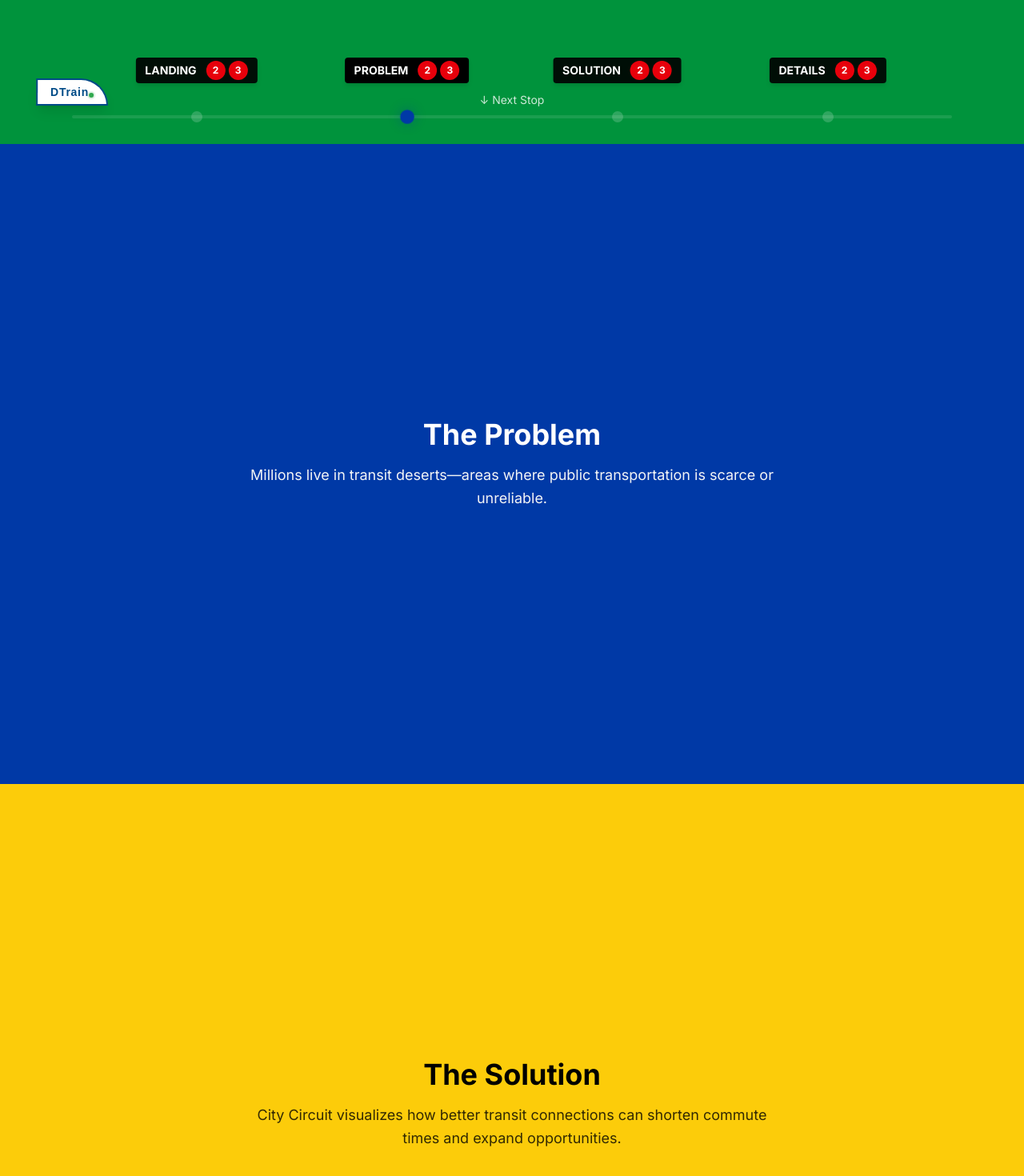
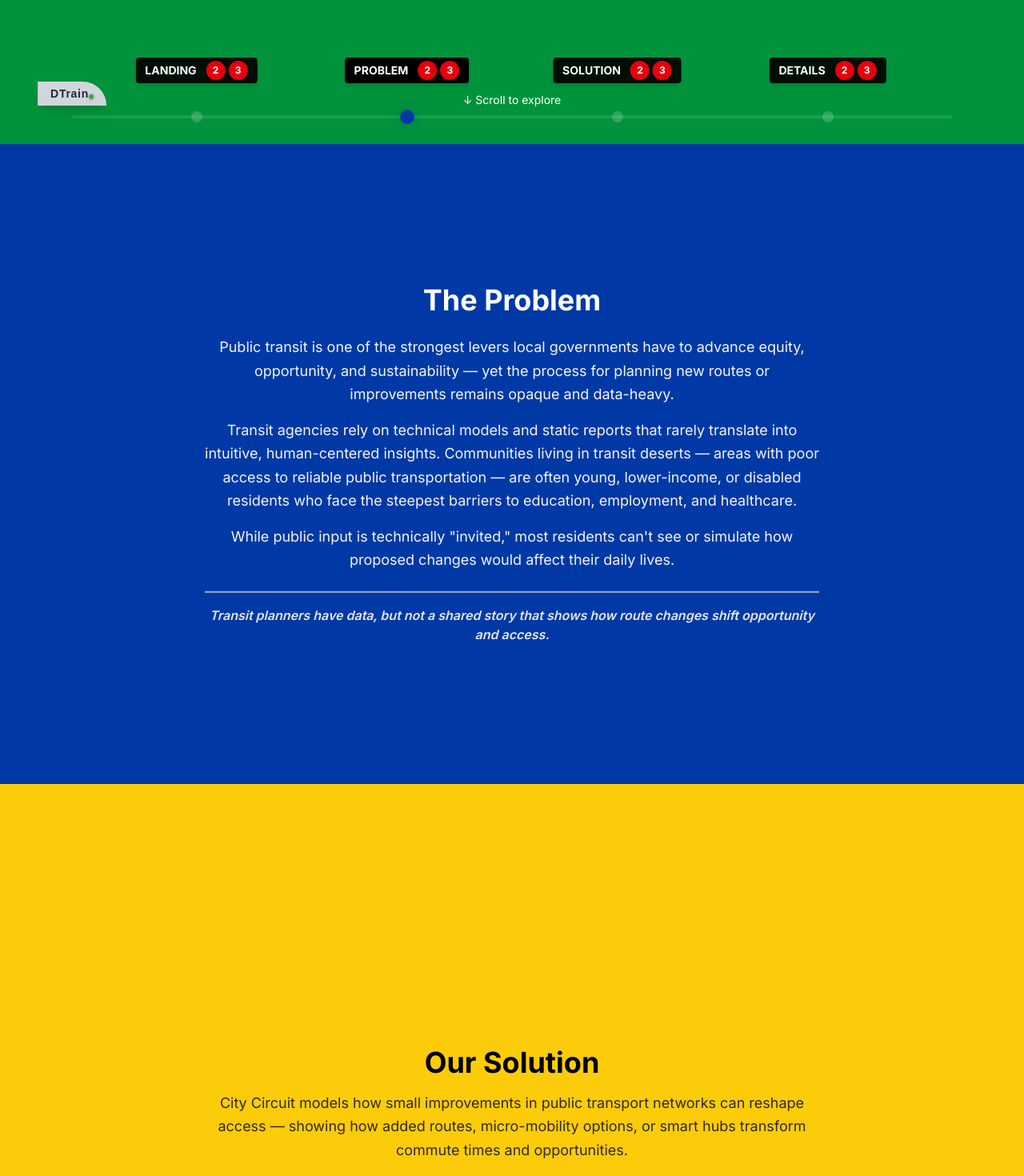
Before and after one commit to carolineeausema/city_circuit, a Next.js app: page / in a window 1280 px wide. Shown: the part 620-2090 px from the top of the page at 80% size. Built offline with nearby package versions, Linux system fonts and the light colour scheme.

Commit message:
satisfying amount of changes

```diff
--- a/src/app/page.tsx
+++ b/src/app/page.tsx
@@ -1,7 +1,10 @@
 "use client";
 import React from "react";
-import AnimatedSection from "@/components/AnimatedCircuit";
 import BottomLine from "@/components/BottomLine";
+import Landing from "@/components/sections/Landing";
+import Problem from "@/components/sections/Problem";
+import Solution from "@/components/sections/Solution";
+import Details from "@/components/sections/Details";
 import { useInView } from "framer-motion";
 
 export default function HomePage() {
@@ -27,34 +30,13 @@ export default function HomePage() {
     <main className="relative overflow-x-hidden bg-black min-h-screen">
       <BottomLine stations={stationsWithInView} />
 
-      <AnimatedSection rootRef={landingRef} className="bg-[#00933C] text-white" sectionId="landing">
-        <h1 className="text-6xl font-extrabold tracking-tight">City Circuit</h1>
-        <p className="text-xl text-gray-100 mt-4 max-w-xl mx-auto">
-          Rethinking how transportation connects people, neighborhoods, and opportunity.
-        </p>
-        <div className="absolute bottom-10 animate-bounce text-sm opacity-80">↓ Next Stop</div>
-      </AnimatedSection>
+      <Landing rootRef={landingRef} />
 
-      <AnimatedSection rootRef={problemRef} className="bg-[#0039A6] text-white" sectionId="problem">
-        <h2 className="text-4xl font-bold mb-4">The Problem</h2>
-        <p className="max-w-2xl text-lg leading-relaxed text-gray-100">
-          Millions live in transit deserts—areas where public transportation is scarce or unreliable.
-        </p>
-      </AnimatedSection>
+      <Problem rootRef={problemRef} />
 
-      <AnimatedSection rootRef={solutionRef} className="bg-[#FCCC0A] text-black" sectionId="solution">
-        <h2 className="text-4xl font-bold mb-4">The Solution</h2>
-        <p className="max-w-2xl text-lg leading-relaxed text-black/80">
-          City Circuit visualizes how better transit connections can shorten commute times and expand opportunities.
-        </p>
-      </AnimatedSection>
+      <Solution rootRef={solutionRef} />
 
-      <AnimatedSection rootRef={detailsRef} className="bg-[#EE352E] text-white" sectionId="details">
-        <h2 className="text-4xl font-bold mb-4">More Details</h2>
-        <p className="max-w-3xl text-lg leading-relaxed text-gray-100">
-          Dive deeper into data and see how small improvements ripple across communities.
-        </p>
-      </AnimatedSection>
+      <Details rootRef={detailsRef} />
     </main>
   );
 }
--- a/src/components/SubwayCar.tsx
+++ b/src/components/SubwayCar.tsx
@@ -17,10 +17,10 @@ const SubwayCar: React.FC<SubwayCarProps> = ({ progress }) => {
       }}
     >
       {/* D-Train Text in Deloitte Style with quad shape and pointed bottom right */}
-      <div className="relative px-4 py-2 bg-white shadow-lg border-2 border-[#004B87]" style={{ borderRadius: "0 50px 0 0" }}>
+      <div className="relative px-4 py-2 bg-gray-300 shadow-lg" style={{ borderRadius: "0 50px 0 0" }}>
         <div className="flex items-center gap-0 whitespace-nowrap relative z-10">
           <span
-            className="font-bold text-sm tracking-wider text-[#004B87]"
+            className="font-bold text-sm tracking-wider text-gray-800"
             style={{
               fontFamily: "'Arial', 'Helvetica', sans-serif",
               letterSpacing: "0.05em",
--- a/src/components/sections/Details.tsx
+++ b/src/components/sections/Details.tsx
@@ -1,9 +1,15 @@
 "use client";
 import { motion } from "framer-motion";
+import { ReactNode } from "react";
 
-export default function Details() {
+interface DetailsProps {
+  rootRef?: React.RefObject<HTMLElement>;
+  children?: ReactNode;
+}
+
+export default function Details({ rootRef, children }: DetailsProps) {
   return (
-    <section className="h-screen flex items-center justify-center bg-white text-gray-900 px-8">
+    <section ref={rootRef} className="h-screen flex items-center justify-center px-8" style={{ backgroundColor: "#EE352E", color: "white" }}>
       <motion.div
         initial={{ opacity: 0, y: 30 }}
         whileInView={{ opacity: 1, y: 0 }}
@@ -16,6 +22,7 @@ export default function Details() {
           Explore interactive visuals that compare cities, analyze accessibility gaps, and
           highlight how investments in mobility infrastructure ripple across communities.
         </p>
+        {children}
       </motion.div>
     </section>
   );
--- a/src/components/sections/Landing.tsx
+++ b/src/components/sections/Landing.tsx
@@ -1,5 +1,7 @@
 "use client";
 import { ReactNode } from "react";
+import { motion, useScroll, useTransform } from "framer-motion";
+import { useRef } from "react";
 
 interface LandingProps {
   rootRef?: React.RefObject<HTMLElement>;
@@ -7,18 +9,28 @@ interface LandingProps {
 }
 
 export default function Landing({ rootRef, children }: LandingProps) {
+  const scrollRef = useRef<HTMLDivElement>(null);
+  const { scrollY } = useScroll();
+  const opacity = useTransform(scrollY, [0, 300], [1, 0]);
+
   return (
-    <section ref={rootRef} className="h-screen flex items-center justify-center bg-black text-white px-8">
+    <section ref={rootRef} className="h-screen flex items-center justify-center px-8 relative" style={{ backgroundColor: "#00933C" }}>
       <div className="max-w-4xl text-center">
         <h1 className="text-6xl font-extrabold tracking-tight text-white">City Circuit</h1>
         <p className="text-xl text-gray-200 mt-4 max-w-xl mx-auto">
           Rethinking how transportation connects people, neighborhoods, and opportunity.
         </p>
-        <div className="absolute bottom-10 animate-bounce text-sm opacity-70">
-          ↓ Scroll to explore
-        </div>
         {children}
       </div>
+
+      {/* Scroll to explore text that fades out */}
+      <motion.div
+        ref={scrollRef}
+        style={{ opacity }}
+        className="absolute bottom-10 left-1/2 transform -translate-x-1/2 text-sm text-white pointer-events-none"
+      >
+        <div className="animate-bounce">↓ Scroll to explore</div>
+      </motion.div>
     </section>
   );
 }
--- a/src/components/sections/Problem.tsx
+++ b/src/components/sections/Problem.tsx
@@ -8,13 +8,30 @@ interface ProblemProps {
 
 export default function Problem({ rootRef, children }: ProblemProps) {
   return (
-    <section ref={rootRef} className="h-screen flex items-center justify-center bg-blue-900 text-white px-8">
-      <div className="max-w-2xl text-center">
-        <h2 className="text-4xl font-bold mb-4 text-white">The Problem</h2>
-        <p className="text-lg leading-relaxed text-gray-200">
-          Millions live in transit deserts—areas where public transportation is scarce or unreliable.
-          This limits access to jobs, education, and essential services.
-        </p>
+    <section ref={rootRef} className="h-screen flex items-center justify-center px-8" style={{ backgroundColor: "#0039A6", color: "white" }}>
+      <div className="max-w-3xl text-center">
+        <h2 className="text-4xl font-bold mb-6 text-white">The Problem</h2>
+
+        <div className="space-y-4 text-lg leading-relaxed text-gray-100 mb-6">
+          <p>
+            Public transit is one of the strongest levers local governments have to advance equity, opportunity, and sustainability — yet the process for planning new routes or improvements remains opaque and data-heavy.
+          </p>
+
+          <p>
+            Transit agencies rely on technical models and static reports that rarely translate into intuitive, human-centered insights. Communities living in transit deserts — areas with poor access to reliable public transportation — are often young, lower-income, or disabled residents who face the steepest barriers to education, employment, and healthcare.
+          </p>
+
+          <p>
+            While public input is technically "invited," most residents can't see or simulate how proposed changes would affect their daily lives.
+          </p>
+        </div>
+
+        <div className="border-t-2 border-gray-400 pt-4 mt-6">
+          <p className="text-base font-semibold italic text-gray-200">
+            Transit planners have data, but not a shared story that shows how route changes shift opportunity and access.
+          </p>
+        </div>
+
         {children}
       </div>
     </section>
--- a/src/components/sections/Solution.tsx
+++ b/src/components/sections/Solution.tsx
@@ -1,9 +1,15 @@
 "use client";
 import { motion } from "framer-motion";
+import { ReactNode } from "react";
 
-export default function Solution() {
+interface SolutionProps {
+  rootRef?: React.RefObject<HTMLElement>;
+  children?: ReactNode;
+}
+
+export default function Solution({ rootRef, children }: SolutionProps) {
   return (
-    <section className="h-screen flex items-center justify-center bg-gradient-to-b from-white to-blue-100 px-8">
+    <section ref={rootRef} className="h-screen flex items-center justify-center px-8" style={{ backgroundColor: "#FCCC0A", color: "black" }}>
       <motion.div
         initial={{ opacity: 0, y: 30 }}
         whileInView={{ opacity: 1, y: 0 }}
@@ -12,11 +18,12 @@ export default function Solution() {
         className="max-w-3xl text-center"
       >
         <h2 className="text-4xl font-bold mb-4">Our Solution</h2>
-        <p className="text-lg leading-relaxed">
+        <p className="text-lg leading-relaxed text-black/80">
           City Circuit models how small improvements in public transport networks can reshape
           access — showing how added routes, micro-mobility options, or smart hubs transform
           commute times and opportunities.
         </p>
+        {children}
       </motion.div>
     </section>
   );
```
